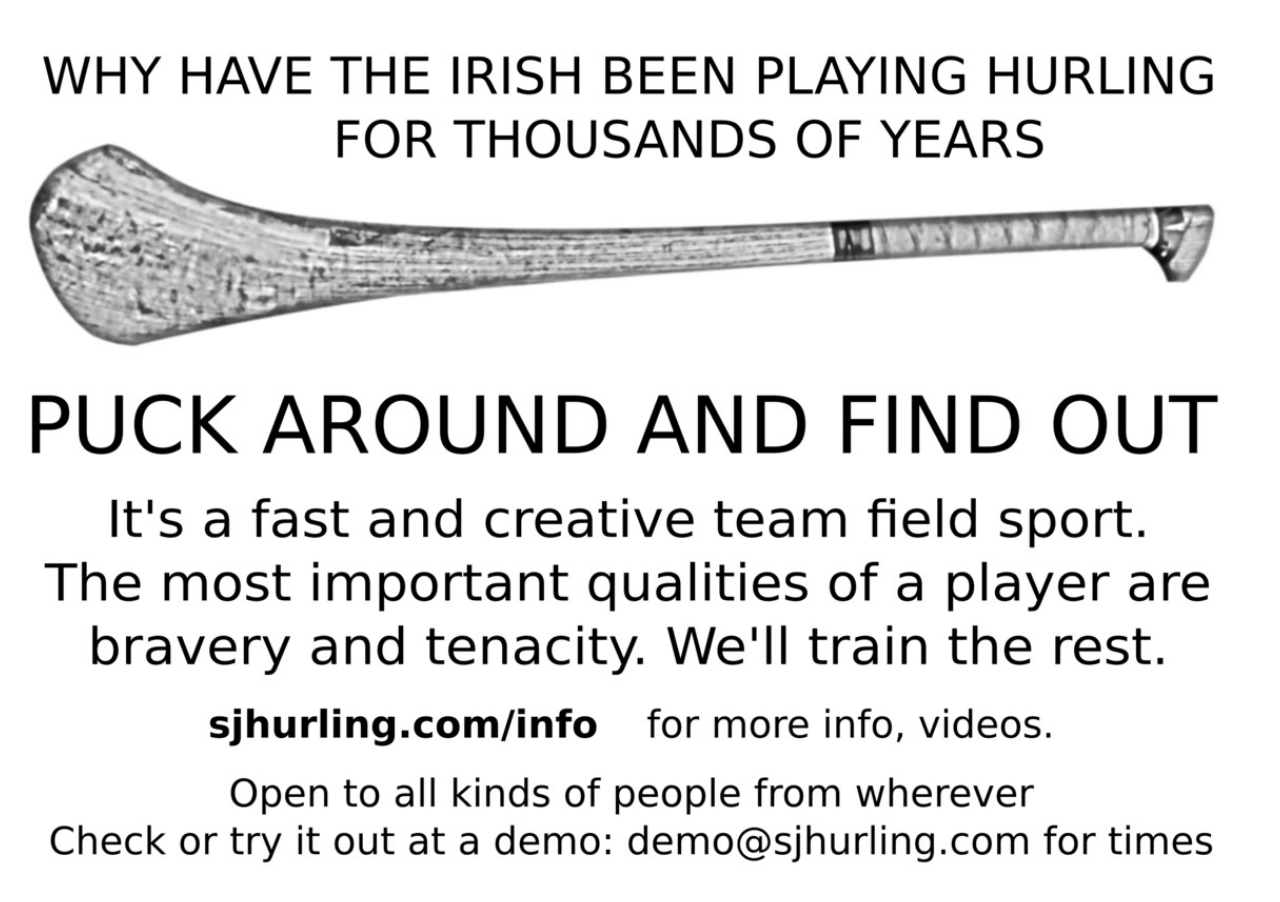
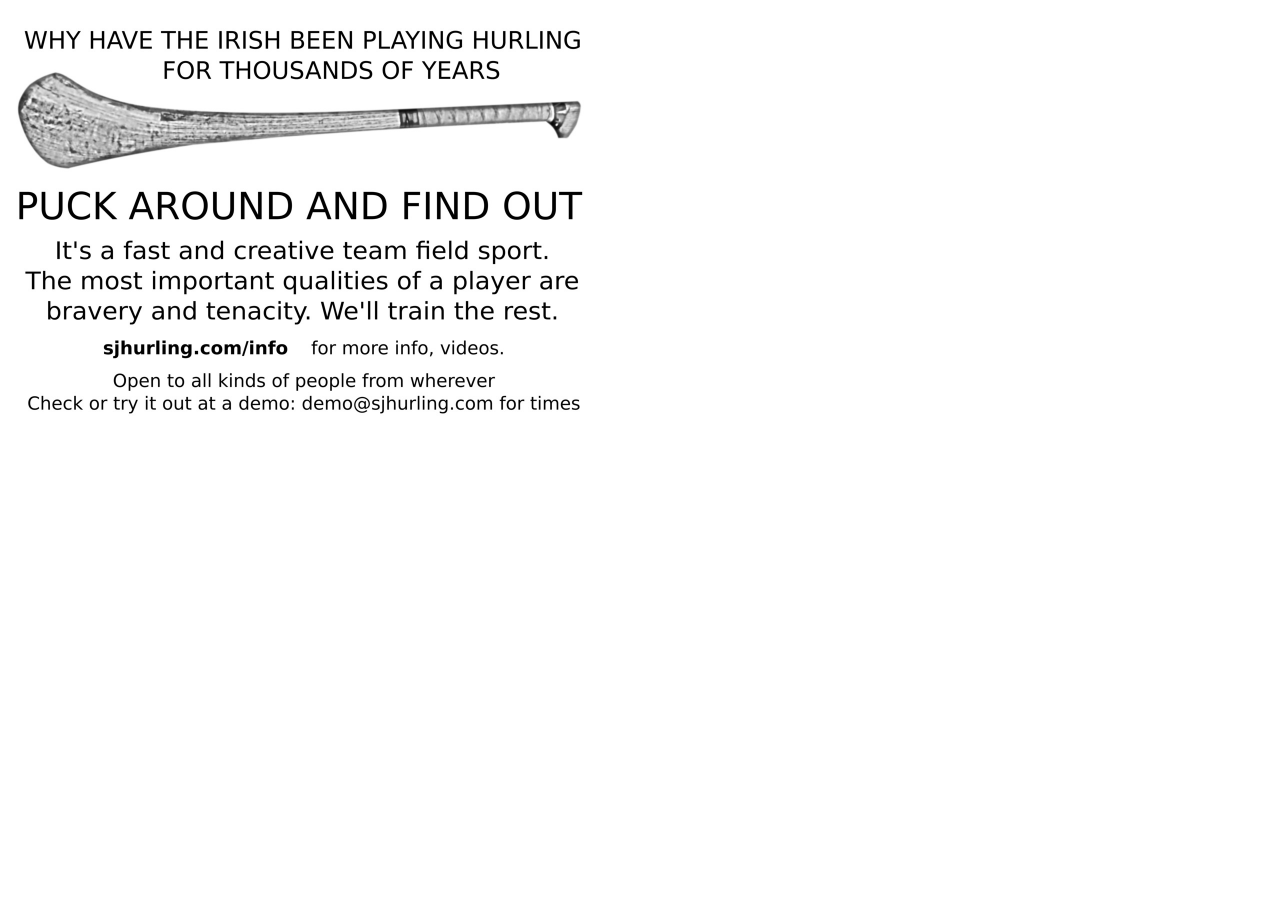
Before and after one commit to darachm/sjhurling, a plain HTML site: page demo/index.html in a window 1280 px wide. After the commit the page ends 800 px from the top, so only its background shows below. Drawn offline with Linux system fonts and the light colour scheme.

Commit message:
Update index.html

```diff
--- a/demo/index.html
+++ b/demo/index.html
@@ -1,5 +1,5 @@
 <html>
   <body>
-    <img src="puck-around-220212.jpeg" style="max-width:600%;width:100%;" />
+    <img src="puck-around-220212.jpeg" style="max-width:600px;width:100%;" />
   </body>
 </html>
```
